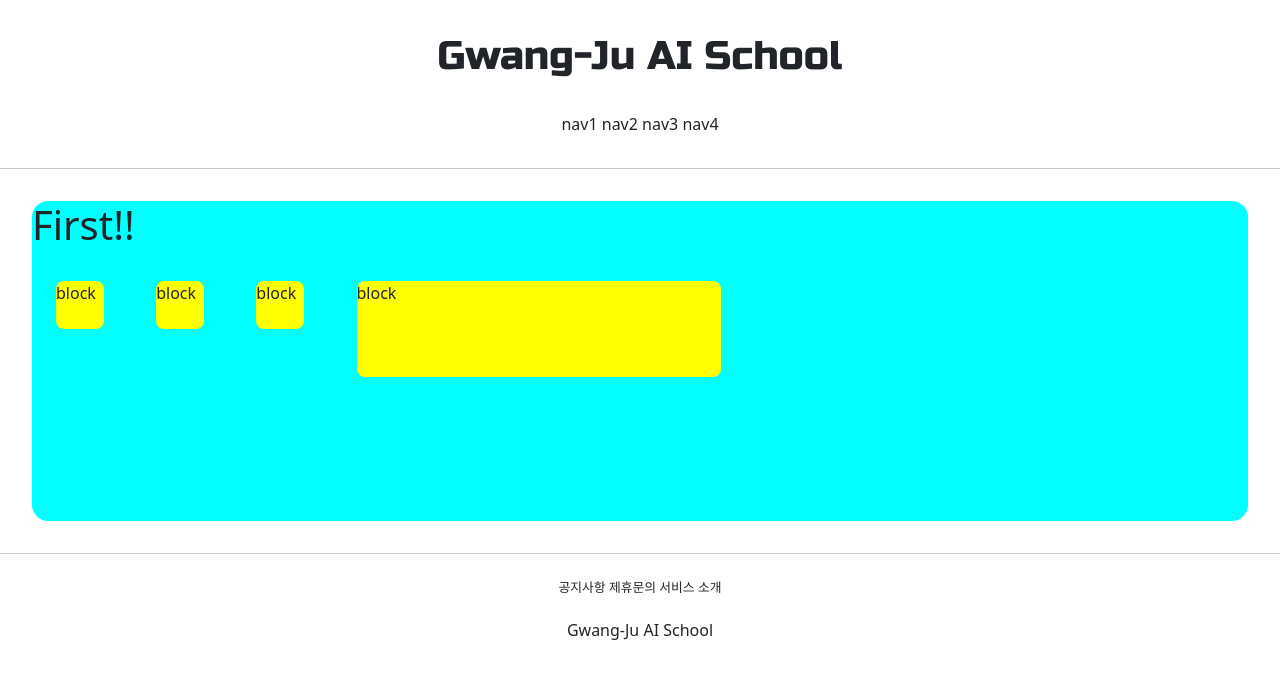
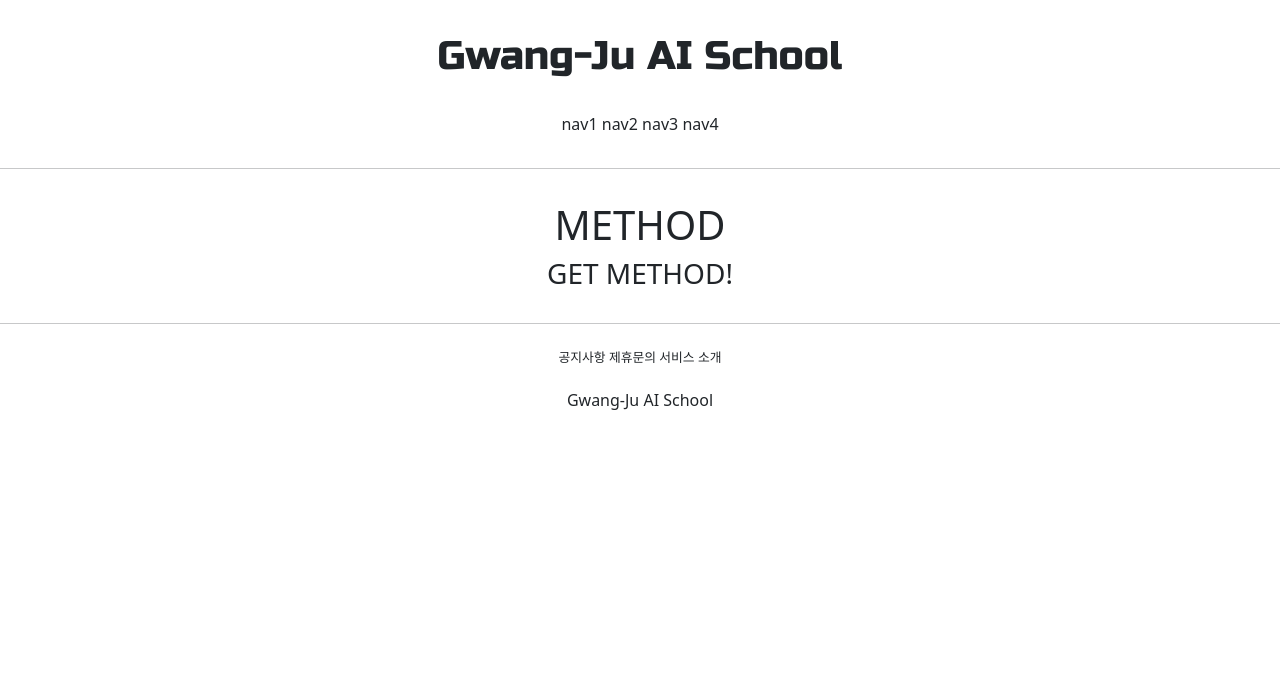
Before and after one commit to Kim-Gwang-Min/django_project, a Django app: page /accounts/hello_world/ in a window 1280 px wide. Shown: the top 679 px of the page. Run offline with Django 3.2, Linux system fonts and the light colour scheme.

Commit message:
7/8 get method setting

```diff
--- a/accountapp/templates/accountapp/hello_world.html
+++ b/accountapp/templates/accountapp/hello_world.html
@@ -2,18 +2,20 @@
 
 {% block content %}
 
-    <style>
-        .testing {
-            background-color: yellow;
-            height: 48px;
-            width: 48px;
-            margin: 1.5rem;
-            border-radius: .5rem;
-        }
-    </style>
+{#    <style>#}
+{#        .testing {#}
+{#            background-color: yellow;#}
+{#            height: 48px;#}
+{#            width: 48px;#}
+{#            margin: 1.5rem;#}
+{#            border-radius: .5rem;#}
+{#        }#}
+{#    </style>#}
 
-    <div style="height: 20rem; background-color: aqua; border-radius: 1rem; margin: 2rem" >
-        <h1> First!!</h1>
+    <div style="margin: 2rem; text-align: center;" >
+        <h1>METHOD</h1>
+
+        <h3>{{ text}}</h3>
 
 {#    <div class="testing" style="display: block">block</div>   {#높이와 너비를 지정해도 공간을 부모의 너비 만큼 차지함#}
 {#    <div class="testing" style="display: inline">inline</div>  {#높이를 지정해도 내용 글씨 만큰만 높이를 가짐#}
@@ -21,10 +23,10 @@
 {#    <div class="testing" style="display: none">none</div>  {#시각화 되지 않음#}
 {#    <div class="testing">default</div>  {#아무것도 안하면 부모의 너비만큼 공간 차지함#}
 
-    <div class="testing" style="display: inline-block">block</div>  {# 아무것도 영향 안받음 #}
-    <div class="testing" style="display: inline-block; width: 3rem; height: 3rem;">block</div>  {# 최상단 parent의 영향만 받음 #}
-    <div class="testing" style="display: inline-block; width: 3em; height: 3em;">block</div>  {# 모든 parent 영향 받음#}
-    <div class="testing" style="display: inline-block; width: 30%; height: 30%;">block</div>  {# 상자 사이즈 영향 받음#}
+{#    <div class="testing" style="display: inline-block">block</div>  {# 아무것도 영향 안받음 #}
+{#    <div class="testing" style="display: inline-block; width: 3rem; height: 3rem;">block</div>  {# 최상단 parent의 영향만 받음 #}
+{#    <div class="testing" style="display: inline-block; width: 3em; height: 3em;">block</div>  {# 모든 parent 영향 받음#}
+{#    <div class="testing" style="display: inline-block; width: 30%; height: 30%;">block</div>  {# 상자 사이즈 영향 받음#}
 
     </div>
 
--- a/accountapp/views.py
+++ b/accountapp/views.py
@@ -4,4 +4,9 @@ from django.shortcuts import render
 # Create your views here.
 
 def hello_world(request):
-    return render(request, 'accountapp/hello_world.html')
+    if request.method == "POST":
+        return render(request, 'accountapp/hello_world.html',
+                      context={'text':'POST METHOD!'})
+    else:
+        return render(request, 'accountapp/hello_world.html',
+                      context={'text': 'GET METHOD!'})
--- a/djangoProject/settings.py
+++ b/djangoProject/settings.py
@@ -91,6 +91,7 @@ WSGI_APPLICATION = 'djangoProject.wsgi.application'
 # Database
 # https://docs.djangoproject.com/en/3.2/ref/settings/#databases
 
+
 DATABASES = {
     'default': {
         'ENGINE': 'django.db.backends.sqlite3',
```
